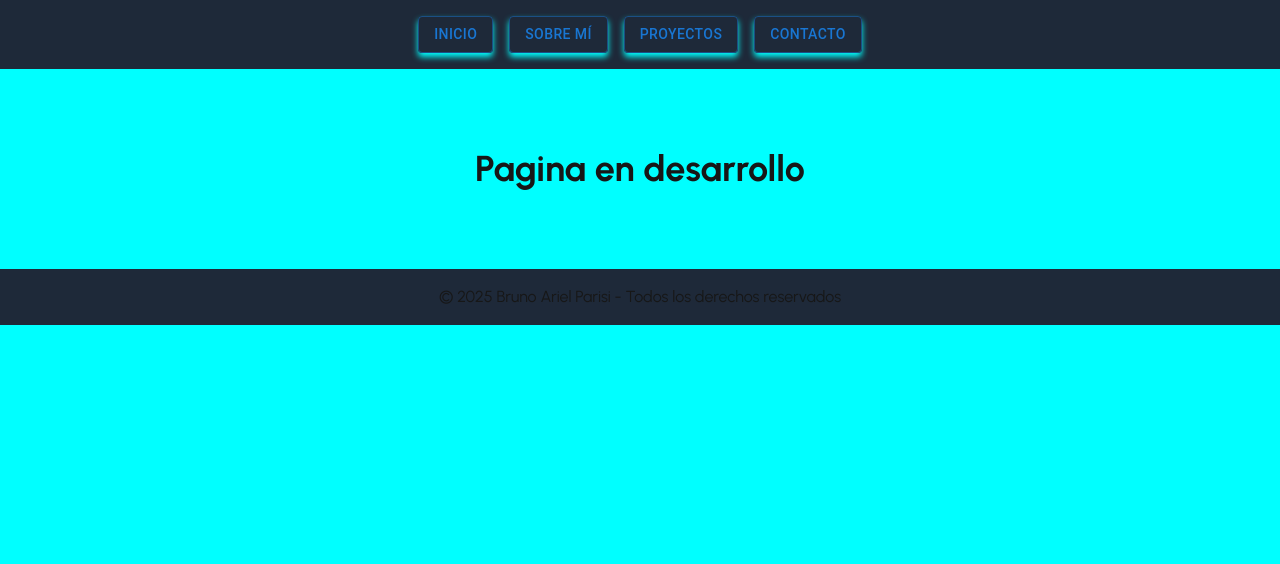
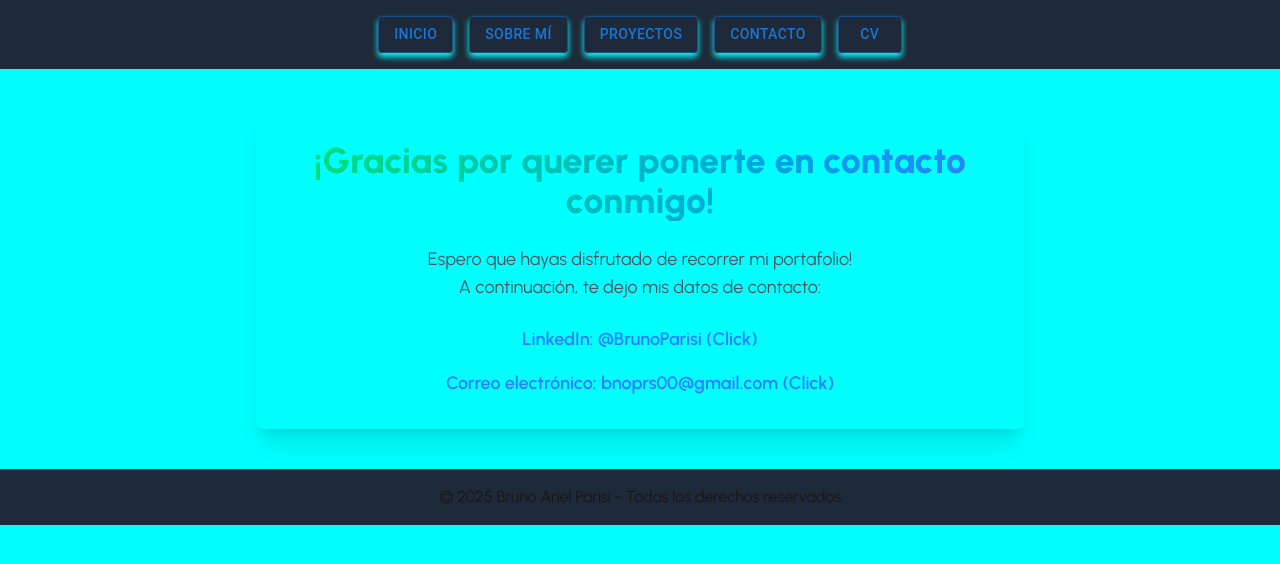
Before and after one commit to Brunitoa10/Portafolio, a Next.js app: page /contacto in a window 1280 px wide. Shown: the top 564 px of the page. Built offline with nearby package versions, Linux system fonts and the light colour scheme.

Commit message:
Agregue boton CV y descargar CV

```diff
--- a/app/(components)/NavBar.tsx
+++ b/app/(components)/NavBar.tsx
@@ -43,6 +43,15 @@ export default function Navbar() {
         >
           Contacto
         </Button>
+        <Button
+         variant="outlined"
+         color="primary"
+         component={Link}
+         href="/CV"
+         className="btn-navbar"
+        >
+          CV
+        </Button>
       </Stack>
     </nav>
   );
--- /dev/null
+++ b/app/CV/page.tsx
@@ -0,0 +1,25 @@
+export default function CV() {
+    return (
+      <section className="text-center py-10">
+        <div className="max-w-3xl mx-auto p-8 rounded-lg shadow-xl transform transition duration-500 hover:scale-105">
+          <h1 className="text-5xl font-extrabold text-transparent bg-clip-text bg-gradient-to-r from-green-400 to-blue-500 mb-6">
+            ¡Gracias por querer obtener mi CV!
+          </h1>
+          <div className="text-lg text-gray-600 mb-6">
+            <p className="font-semibold text-bold mb-4">Estoy convencido de que, trabajando juntos, no solo alcanzaremos objetivos, sino que revolucionaremos el futuro! </p>
+            Haz clic en el botón de abajo para descargar mi currículum.
+          </div>
+
+          <div>
+            <a
+              href="/Recursos/CV_Bruno_Ariel_Parisi_Marzo_2025.pdf"
+              download
+              className="inline-block mt-6 px-6 py-3 text-lg font-semibold text-white bg-green-500 hover:bg-green-700 rounded-lg shadow-md transform transition duration-300 hover:scale-105"
+            >
+              Descargar CV
+            </a>
+          </div>
+        </div>
+      </section>
+    );
+  }
--- a/app/contacto/page.tsx
+++ b/app/contacto/page.tsx
@@ -1,7 +1,38 @@
-export default function contacto() {
-    return (
-      <section className="text-center py-20">
-        <h1 className="text-4xl font-bold">Pagina en desarrollo</h1>
-      </section>
-    );
-  }
+export default function Contacto() {
+  return (
+    <section className="text-center py-10 ">
+      <div className="max-w-3xl mx-auto p-8 rounded-lg shadow-xl transform transition duration-500 hover:scale-105">
+        <h1 className="text-4xl font-extrabold text-transparent bg-clip-text bg-gradient-to-r from-green-400 to-blue-500 mb-6">
+           ¡Gracias por querer ponerte en contacto conmigo!
+        </h1>
+
+        <div className="text-lg text-gray-600 mb-6">
+          <p>Espero que hayas disfrutado de recorrer mi portafolio! </p>
+            A continuación, te dejo mis datos de contacto:
+        </div>
+
+        <div className="space-y-4">
+          <div>
+            <a
+              href="https://www.linkedin.com/in/bruno-parisi-19730221b/"
+              target="_blank"
+              rel="noopener noreferrer"
+              className="text-lg text-blue-500 hover:text-blue-700 font-semibold"
+            >
+              LinkedIn: @BrunoParisi (Click)
+            </a>
+          </div>
+
+          <div>
+            <a
+              href="mailto:bnoprs00@gmail.com"
+              className="text-lg text-blue-500 hover:text-blue-700 font-semibold"
+            >
+              Correo electrónico: bnoprs00@gmail.com (Click)
+            </a>
+          </div>
+        </div>
+      </div>
+    </section>
+  );
+}
```
Also changed, not shown: 1 other file (tests, documents, lock files or other folders).
